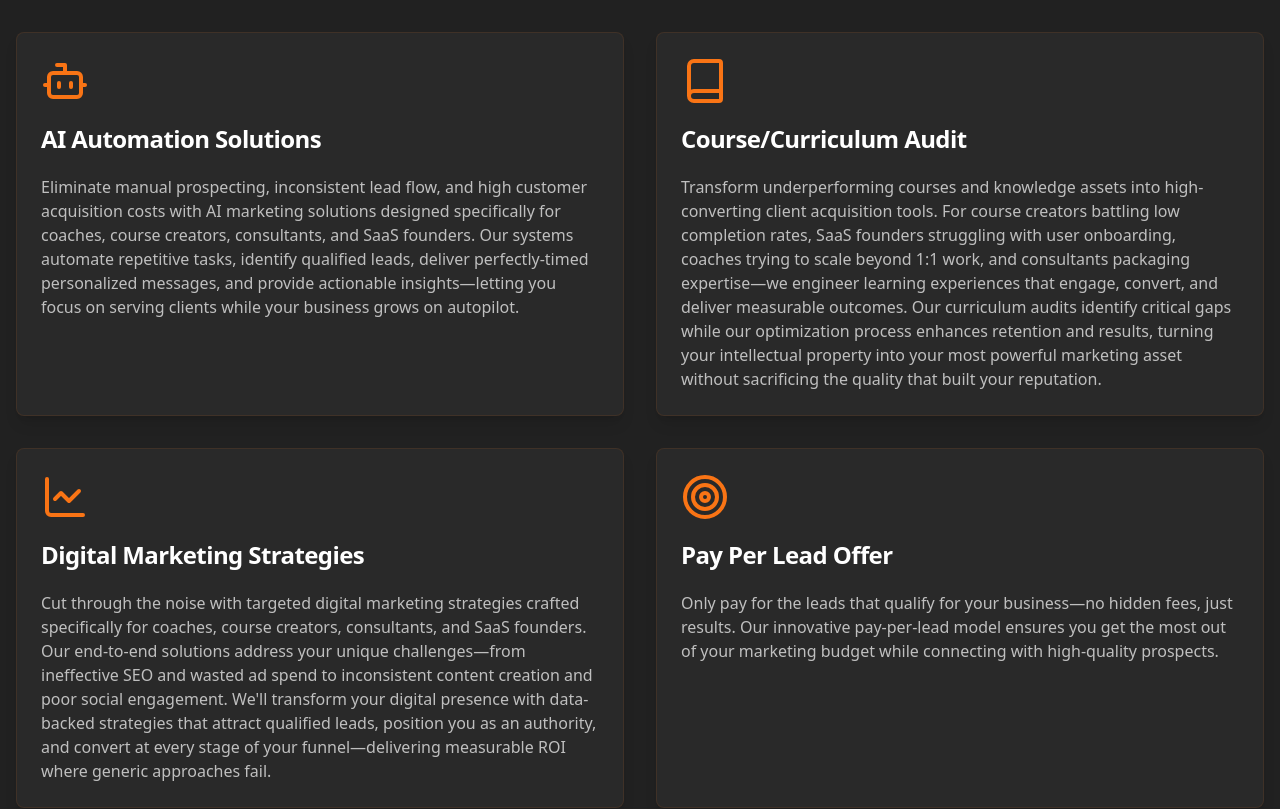
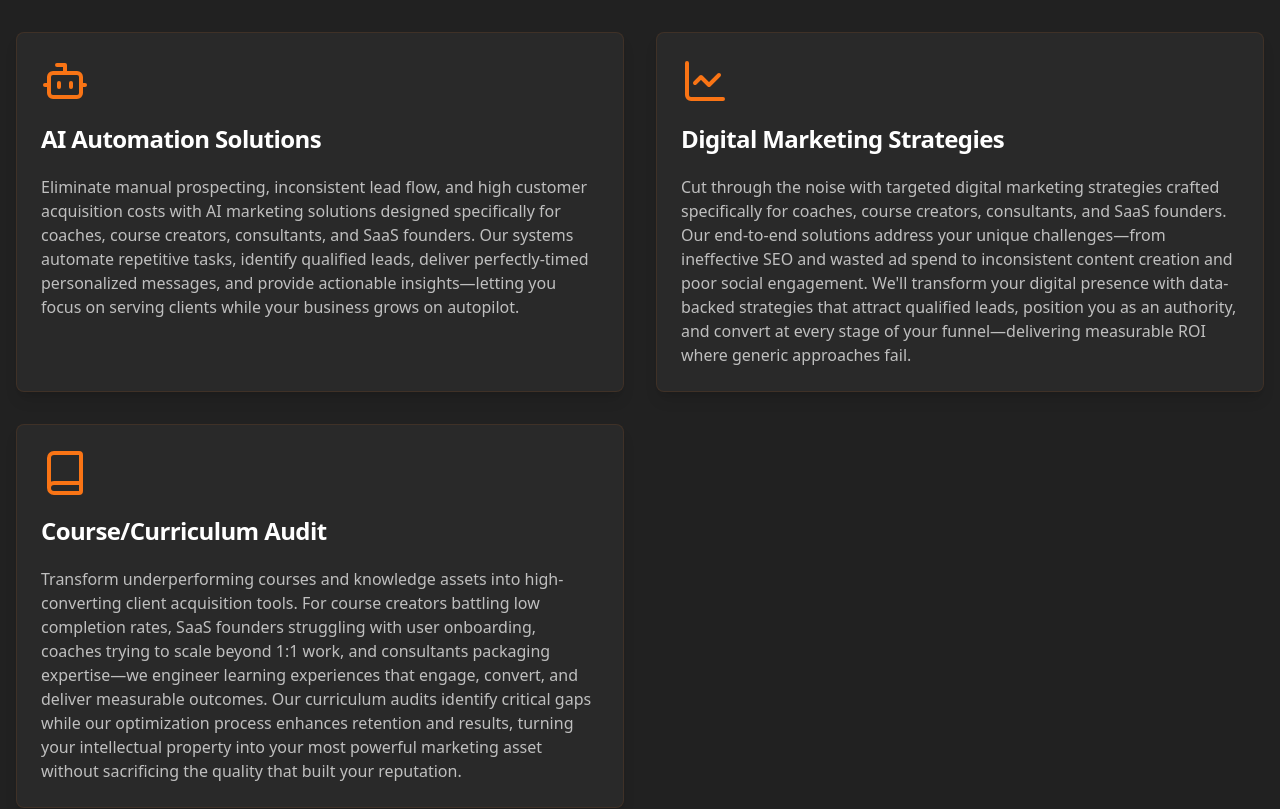
Before and after one commit to duronjackson/blackboard-landing-lounge, a React (Vite) app: page / in a window 1280 px wide. Shown: the part 1120-1929 px from the top of the page. Built offline with nearby package versions, Linux system fonts and the light colour scheme.

Commit message:
Remove Pay Per Lead Offer
Remove the Pay Per Lead Offer service from the Services section and re-arrange the remaining services.

```diff
--- a/src/components/Services.tsx
+++ b/src/components/Services.tsx
@@ -1,5 +1,5 @@
 
-import { Bot, LineChart, Users, Target, Zap, Book } from "lucide-react";
+import { Bot, LineChart, Users, Book } from "lucide-react";
 import { Card, CardContent, CardHeader, CardTitle } from "@/components/ui/card";
 
 const services = [
@@ -9,19 +9,14 @@ const services = [
     icon: Bot,
   },
   {
-    title: "Course/Curriculum Audit",
-    description: "Transform underperforming courses and knowledge assets into high-converting client acquisition tools. For course creators battling low completion rates, SaaS founders struggling with user onboarding, coaches trying to scale beyond 1:1 work, and consultants packaging expertise—we engineer learning experiences that engage, convert, and deliver measurable outcomes. Our curriculum audits identify critical gaps while our optimization process enhances retention and results, turning your intellectual property into your most powerful marketing asset without sacrificing the quality that built your reputation.",
-    icon: Book,
-  },
-  {
     title: "Digital Marketing Strategies",
     description: "Cut through the noise with targeted digital marketing strategies crafted specifically for coaches, course creators, consultants, and SaaS founders. Our end-to-end solutions address your unique challenges—from ineffective SEO and wasted ad spend to inconsistent content creation and poor social engagement. We'll transform your digital presence with data-backed strategies that attract qualified leads, position you as an authority, and convert at every stage of your funnel—delivering measurable ROI where generic approaches fail.",
     icon: LineChart,
   },
   {
-    title: "Pay Per Lead Offer",
-    description: "Only pay for the leads that qualify for your business—no hidden fees, just results. Our innovative pay-per-lead model ensures you get the most out of your marketing budget while connecting with high-quality prospects.",
-    icon: Target,
+    title: "Course/Curriculum Audit",
+    description: "Transform underperforming courses and knowledge assets into high-converting client acquisition tools. For course creators battling low completion rates, SaaS founders struggling with user onboarding, coaches trying to scale beyond 1:1 work, and consultants packaging expertise—we engineer learning experiences that engage, convert, and deliver measurable outcomes. Our curriculum audits identify critical gaps while our optimization process enhances retention and results, turning your intellectual property into your most powerful marketing asset without sacrificing the quality that built your reputation.",
+    icon: Book,
   }
 ];
 
```
